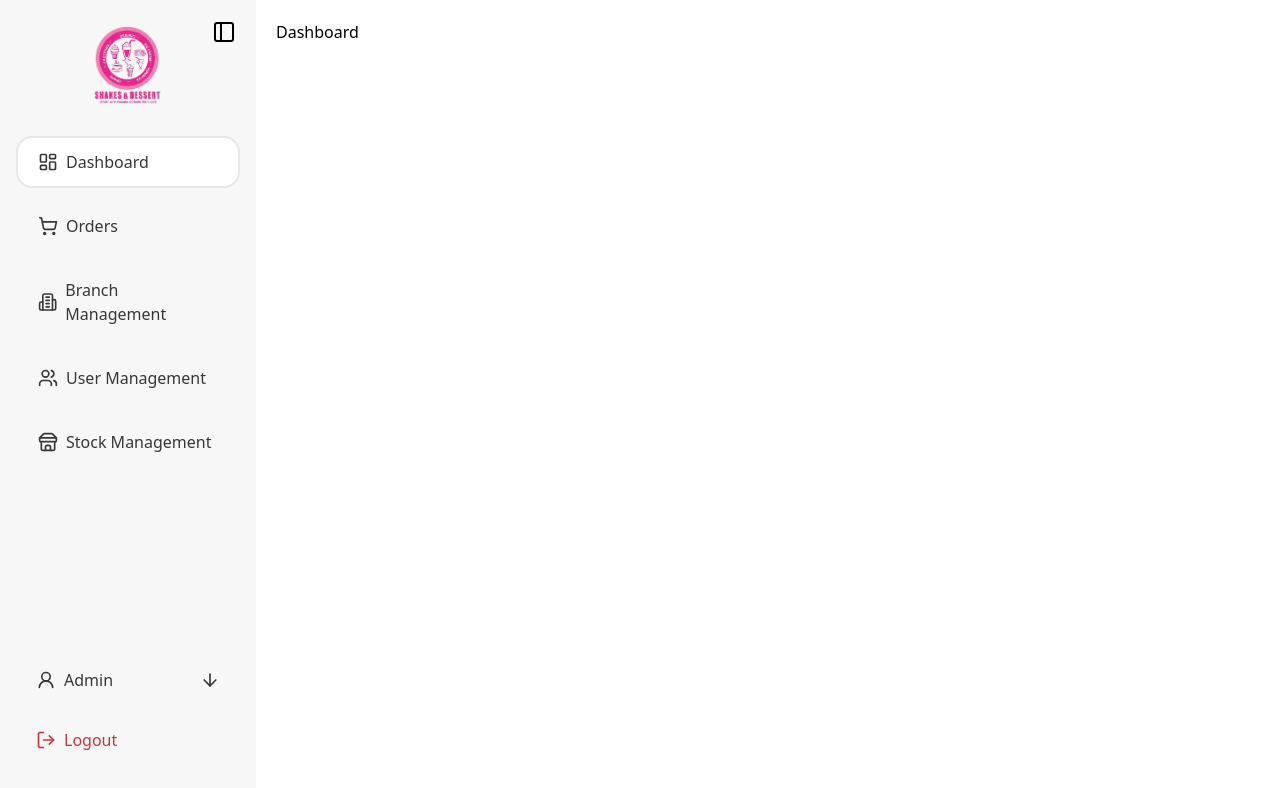
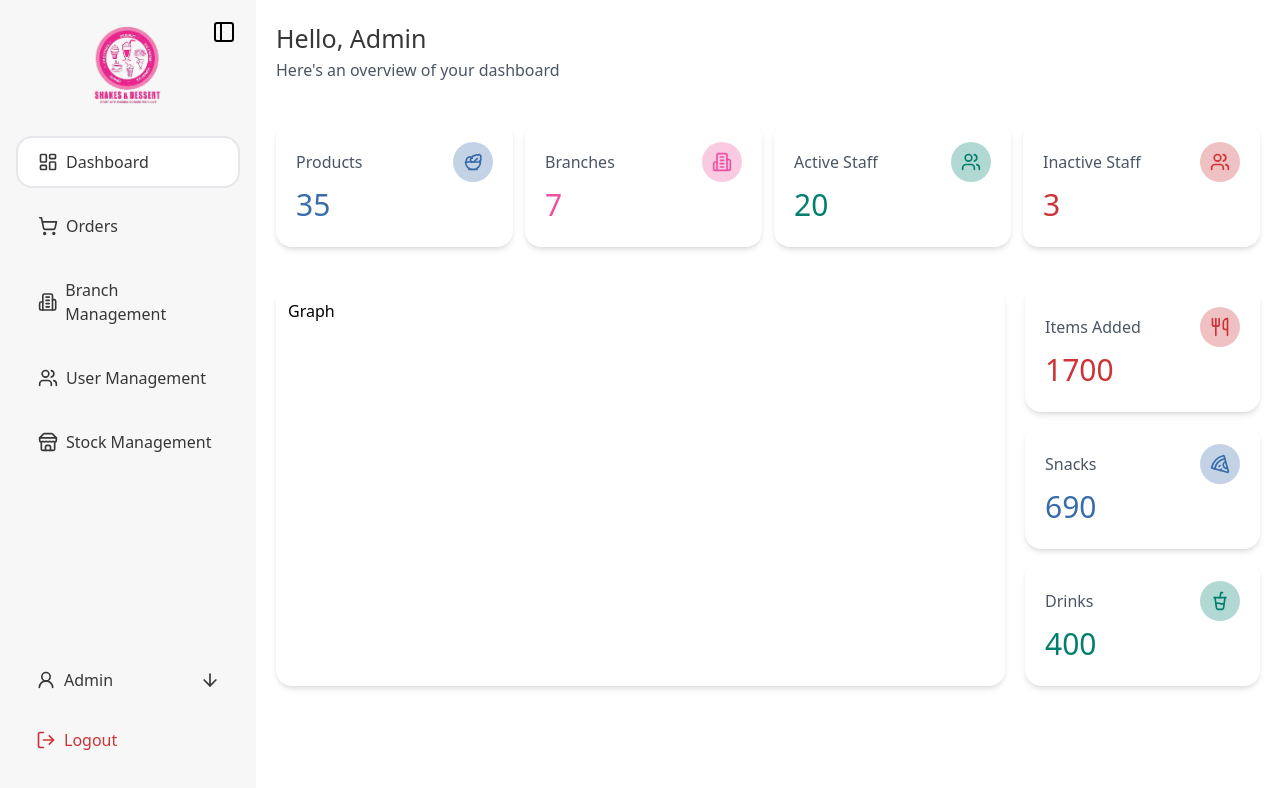
Before and after one commit to Namibra-Devs/shakes-dessert-dashboard, a React (Vite) app: page / in a window 1280 px wide. Both pictures are taken after typing "name@example.com", "Sample123" into the empty fields and a click on the button "Login". Shown: the top 788 px of the page. Built offline with nearby package versions, Linux system fonts and the light colour scheme.

Commit message:
add dashboard design

```diff
--- a/src/pages/private/admin/dashboard/Dashboard.jsx
+++ b/src/pages/private/admin/dashboard/Dashboard.jsx
@@ -1,4 +1,84 @@
+import { useApp } from "@/lib/AppStore";
+import InfoCard from "./InfoCard";
+import { Users, Salad, Building2 } from "lucide-react";
+import { Utensils } from "lucide-react";
+import { Pizza } from "lucide-react";
+import { CupSoda } from "lucide-react";
+
 const Dashboard = () => {
-  return <div>Dashboard</div>;
+  const info_details = [
+    {
+      title: "Products",
+      tag: "products",
+      count: 35,
+      icon: <Salad size={20} />,
+    },
+    {
+      title: "Branches",
+      tag: "branches",
+      count: 7,
+      icon: <Building2 size={20} />,
+    },
+    {
+      title: "Active Staff",
+      tag: "active_staff",
+      count: 20,
+      icon: <Users size={20} />,
+    },
+    {
+      title: "Inactive Staff",
+      tag: "inactive_staff",
+      count: 3,
+      icon: <Users size={20} />,
+    },
+    {
+      title: "Items Added",
+      tag: "items",
+      count: 1700,
+      icon: <Utensils size={20} />,
+    },
+    {
+      title: "Snacks",
+      tag: "snacks",
+      count: 690,
+      icon: <Pizza size={20} />,
+    },
+    {
+      title: "Drinks",
+      tag: "drinks",
+      count: 400,
+      icon: <CupSoda size={20} />,
+    },
+  ];
+
+  const {
+    auth: { user },
+  } = useApp((state) => state);
+
+  return (
+    <>
+      <h3 className="font-[400] text-[25px] capitalize text-dark">
+        Hello, {user?.role}
+      </h3>
+      <p className="text-base text-gray-600">
+        Here&apos;s an overview of your dashboard
+      </p>
+
+      <div className="mt-10 grid grid-cols-2 md:grid-cols-3 lg:grid-cols-4 gap-3">
+        {info_details.slice(0, 4).map((info) => (
+          <InfoCard key={info.tag} info={info} />
+        ))}
+      </div>
+
+      <div className="flex flex-col lg:flex-row gap-5 mt-10">
+        <div className="flex-[3] shadow-md rounded-[1rem] p-3">Graph</div>
+        <div className="flex-[1] grid grid-cols-2 sm:grid-cols-3 lg:grid-cols-1 gap-3">
+          {info_details.slice(4).map((info) => (
+            <InfoCard key={info.tag} info={info} />
+          ))}
+        </div>
+      </div>
+    </>
+  );
 };
 export default Dashboard;
--- /dev/null
+++ b/src/pages/private/admin/dashboard/InfoCard.jsx
@@ -0,0 +1,59 @@
+import PropTypes from "prop-types";
+
+const InfoCard = ({ info }) => {
+  const colorMappings = {
+    default: {
+      text: "text-dark",
+      bg: "bg-dark/30",
+    },
+    products: {
+      text: "text-primary_blue",
+      bg: "bg-primary_blue/30",
+    },
+    branches: {
+      text: "text-primary_pink",
+      bg: "bg-primary_pink/30",
+    },
+    active_staff: {
+      text: "text-success",
+      bg: "bg-success/30",
+    },
+    inactive_staff: {
+      text: "text-danger",
+      bg: "bg-danger/30",
+    },
+    items: {
+      text: "text-danger",
+      bg: "bg-danger/30",
+    },
+    snacks: {
+      text: "text-primary_blue",
+      bg: "bg-primary_blue/30",
+    },
+    drinks: {
+      text: "text-success",
+      bg: "bg-success/30",
+    },
+  };
+
+  const { bg, text } = colorMappings[info?.tag] || colorMappings["default"];
+
+  return (
+    <article className="shadow-md p-5 rounded-[1rem]">
+      <div className="flex items-center justify-between">
+        <p className="text-base text-gray-600 text-center">{info?.title}</p>
+        <div
+          className={`${text} ${bg} w-10 h-10 rounded-full flex items-center justify-center`}
+        >
+          {info?.icon}
+        </div>
+      </div>
+      <h5 className={`font-[400] text-[30px] ${text}`}>{info?.count}</h5>
+    </article>
+  );
+};
+
+InfoCard.propTypes = {
+  info: PropTypes.object.isRequired,
+};
+export default InfoCard;
--- a/tailwind.config.js
+++ b/tailwind.config.js
@@ -5,10 +5,11 @@ export default {
     extend: {
       colors: {
         primary_pink: "#EE50A4",
+        primary_blue: "#386CAA",
         bg_gray: "#f7f7f7",
         dark: "#373737",
         danger: "#CD3336",
-        // success: "#CD3336",
+        success: "#007F6D",
         // warning: "#CD3336",
       },
     },
```
